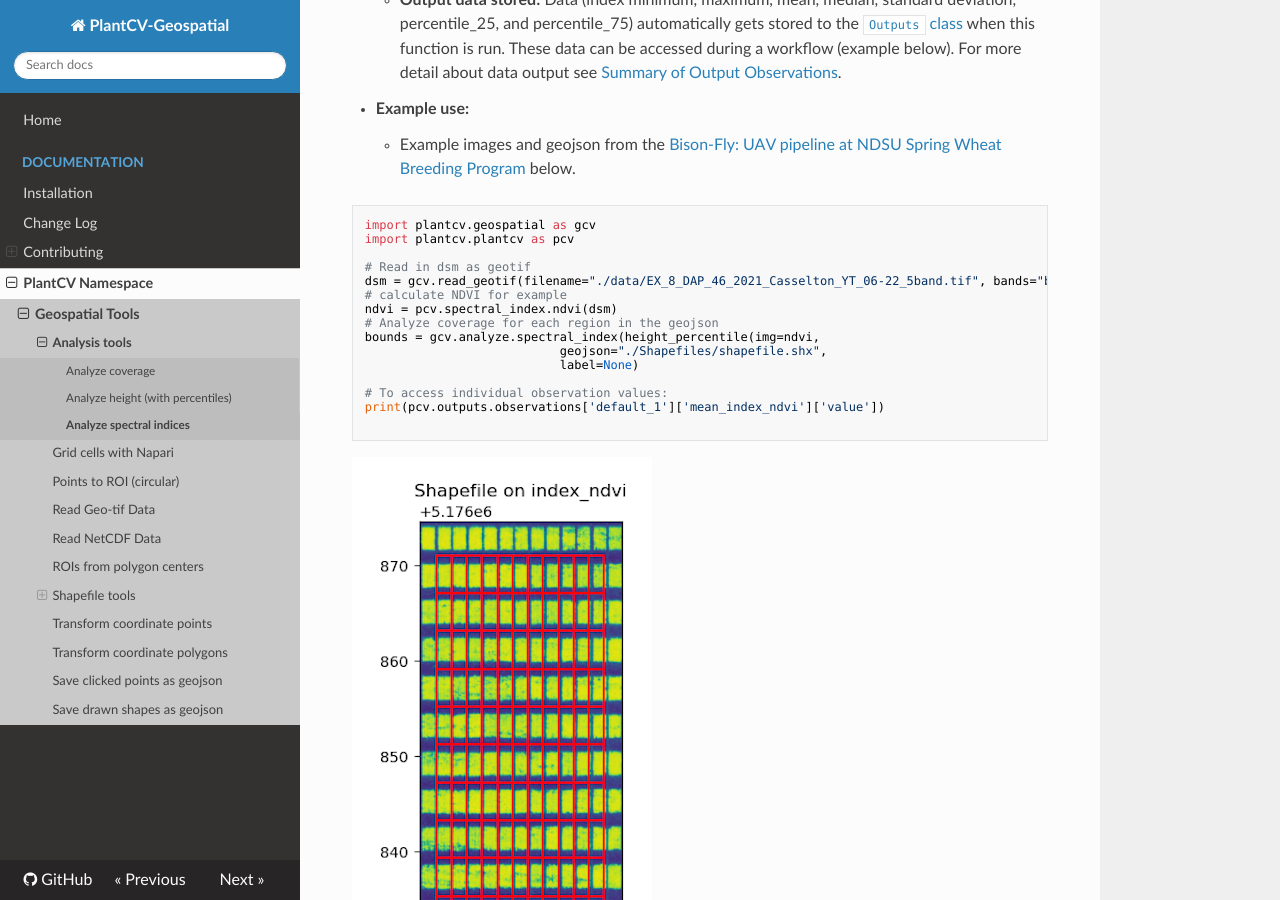
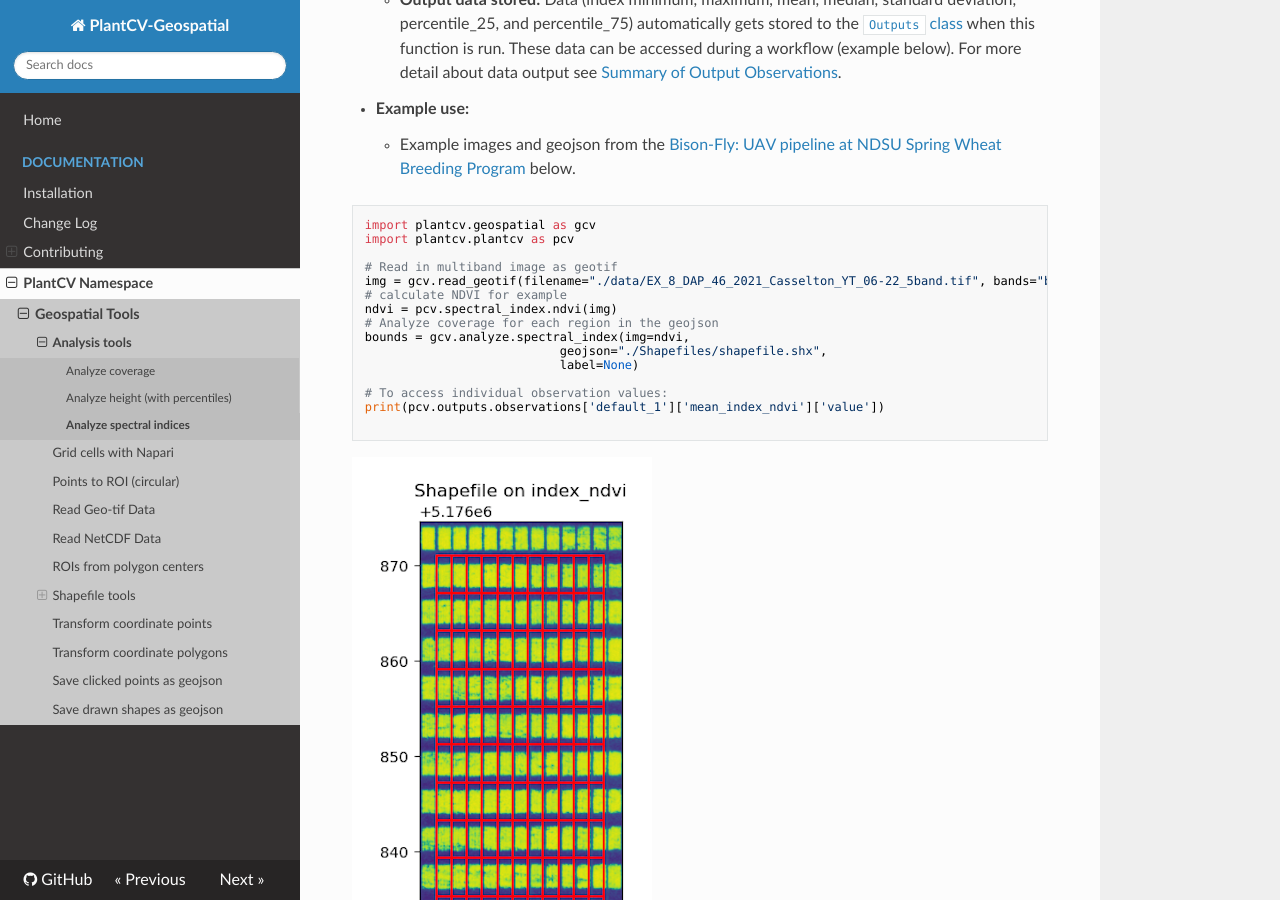
Before and after one commit to danforthcenter/plantcv-geospatial, an MkDocs documentation site: the page built from docs/analyze_spectral_index.md, in a window 1280 px wide and 900 px high, scrolled down 696 px. Built offline with MkDocs 1.6.1, drawn with Linux system fonts in a browser that asks for light colours; nearby versions of some CDN libraries.

Commit message:
Fix docs typos

```diff
--- a/docs/analyze_spectral_index.md
+++ b/docs/analyze_spectral_index.md
@@ -23,12 +23,12 @@ Vectorize approach to spectral index analysis per region in a shapefile.
 import plantcv.geospatial as gcv
 import plantcv.plantcv as pcv
 
-# Read in dsm as geotif
-dsm = gcv.read_geotif(filename="./data/EX_8_DAP_46_2021_Casselton_YT_06-22_5band.tif", bands="b,g,r,RE,NIR")
+# Read in multiband image as geotif
+img = gcv.read_geotif(filename="./data/EX_8_DAP_46_2021_Casselton_YT_06-22_5band.tif", bands="b,g,r,RE,NIR")
 # calculate NDVI for example
-ndvi = pcv.spectral_index.ndvi(dsm)
+ndvi = pcv.spectral_index.ndvi(img)
 # Analyze coverage for each region in the geojson
-bounds = gcv.analyze.spectral_index(height_percentile(img=ndvi,
+bounds = gcv.analyze.spectral_index(img=ndvi,
                            geojson="./Shapefiles/shapefile.shx",
                            label=None)
 
```
